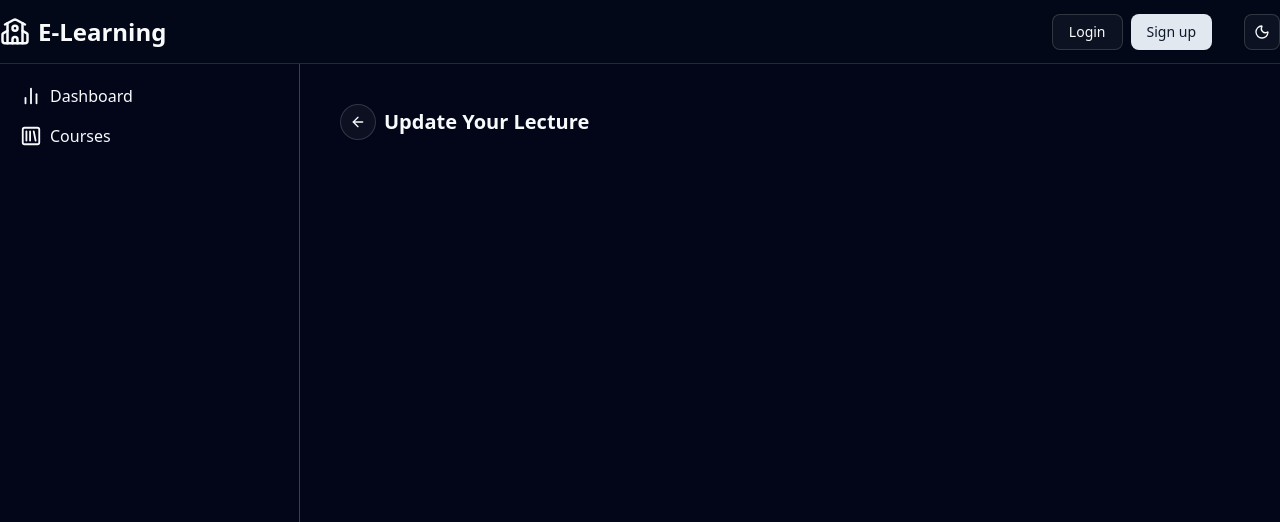
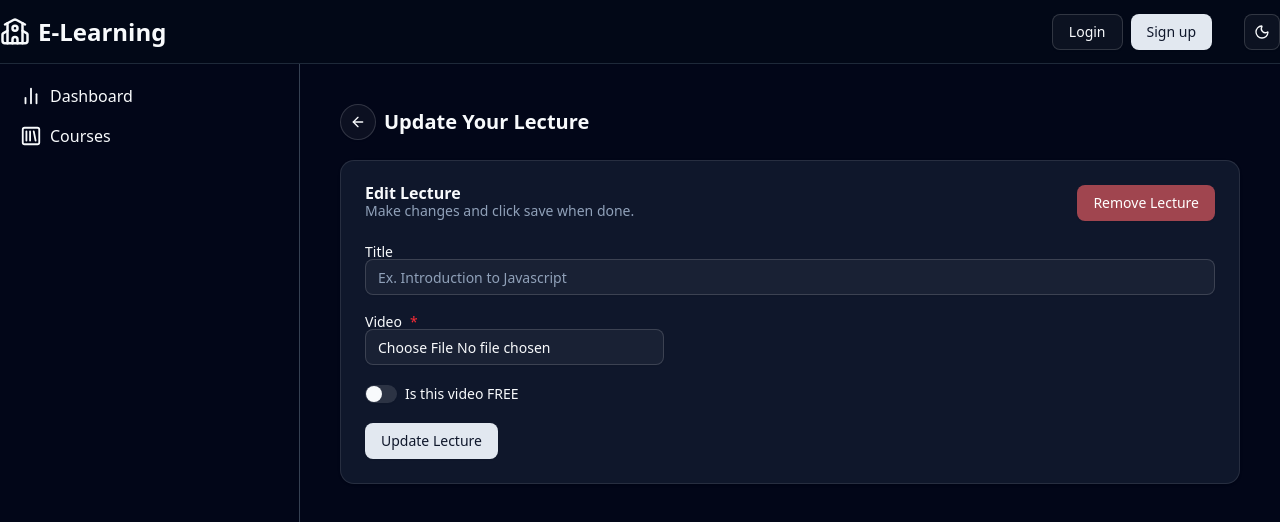
Before and after one commit to AyushSharma113/LMS, a React (Vite) app in the folder lmssystem/: page /admin/course/1/lecture/1 in a window 1280 px wide. Shown: the top 522 px of the page. Built offline with nearby package versions, Linux system fonts and the light colour scheme; no server answers.

Commit message:
added edit lecture page

```diff
--- a/lmssystem/package.json
+++ b/lmssystem/package.json
@@ -14,8 +14,10 @@
     "@radix-ui/react-dialog": "^1.1.14",
     "@radix-ui/react-dropdown-menu": "^2.1.15",
     "@radix-ui/react-label": "^2.1.7",
+    "@radix-ui/react-progress": "^1.1.7",
     "@radix-ui/react-select": "^2.2.6",
     "@radix-ui/react-slot": "^1.2.3",
+    "@radix-ui/react-switch": "^1.2.6",
     "@radix-ui/react-tabs": "^1.1.12",
     "@reduxjs/toolkit": "^2.8.2",
     "@tailwindcss/vite": "^4.1.11",
--- /dev/null
+++ b/lmssystem/src/components/ui/progress.jsx
@@ -0,0 +1,27 @@
+import * as React from "react"
+import * as ProgressPrimitive from "@radix-ui/react-progress"
+
+import { cn } from "@/lib/utils"
+
+function Progress({
+  className,
+  value,
+  ...props
+}) {
+  return (
+    <ProgressPrimitive.Root
+      data-slot="progress"
+      className={cn(
+        "bg-primary/20 relative h-2 w-full overflow-hidden rounded-full",
+        className
+      )}
+      {...props}>
+      <ProgressPrimitive.Indicator
+        data-slot="progress-indicator"
+        className="bg-primary h-full w-full flex-1 transition-all"
+        style={{ transform: `translateX(-${100 - (value || 0)}%)` }} />
+    </ProgressPrimitive.Root>
+  );
+}
+
+export { Progress }
--- /dev/null
+++ b/lmssystem/src/components/ui/switch.jsx
@@ -0,0 +1,27 @@
+import * as React from "react"
+import * as SwitchPrimitive from "@radix-ui/react-switch"
+
+import { cn } from "@/lib/utils"
+
+function Switch({
+  className,
+  ...props
+}) {
+  return (
+    <SwitchPrimitive.Root
+      data-slot="switch"
+      className={cn(
+        "peer data-[state=checked]:bg-primary data-[state=unchecked]:bg-input focus-visible:border-ring focus-visible:ring-ring/50 dark:data-[state=unchecked]:bg-input/80 inline-flex h-[1.15rem] w-8 shrink-0 items-center rounded-full border border-transparent shadow-xs transition-all outline-none focus-visible:ring-[3px] disabled:cursor-not-allowed disabled:opacity-50",
+        className
+      )}
+      {...props}>
+      <SwitchPrimitive.Thumb
+        data-slot="switch-thumb"
+        className={cn(
+          "bg-background dark:data-[state=unchecked]:bg-foreground dark:data-[state=checked]:bg-primary-foreground pointer-events-none block size-4 rounded-full ring-0 transition-transform data-[state=checked]:translate-x-[calc(100%-2px)] data-[state=unchecked]:translate-x-0"
+        )} />
+    </SwitchPrimitive.Root>
+  );
+}
+
+export { Switch }
--- a/lmssystem/src/pages/admin/lecture/EditLecture.jsx
+++ b/lmssystem/src/pages/admin/lecture/EditLecture.jsx
@@ -2,6 +2,7 @@
 import { ArrowLeft } from "lucide-react";
 import React from "react";
 import { Link, useParams } from "react-router-dom";
+import LectureTab from "./LectureTab";
 // import LectureTab from "./LectureTab";
 
 const EditLecture = () => {
@@ -19,7 +20,7 @@
           <h1 className="font-bold text-xl">Update Your Lecture</h1>
         </div>
       </div>
-      {/* <LectureTab /> */}
+      <LectureTab />
     </div>
   );
 };
--- a/lmssystem/src/pages/admin/lecture/LectureTab.jsx
+++ b/lmssystem/src/pages/admin/lecture/LectureTab.jsx
@@ -0,0 +1,116 @@
+import { Button } from "@/components/ui/button";
+import {
+  Card,
+  CardContent,
+  CardDescription,
+  CardHeader,
+  CardTitle,
+} from "@/components/ui/card";
+import { Input } from "@/components/ui/input";
+import { Label } from "@/components/ui/label";
+import { Progress } from "@/components/ui/progress";
+import { Switch } from "@/components/ui/switch";
+import { Loader2 } from "lucide-react";
+import { useState } from "react";
+import { useParams } from "react-router-dom";
+
+const MEDIA_API = "http://localhost:8080/api/v1/media";
+
+const LectureTab = () => {
+  const removeLoading = false;
+  const [lectureTitle, setLectureTitle] = useState("");
+  const [uploadVideInfo, setUploadVideoInfo] = useState(null);
+  const [isFree, setIsFree] = useState(false);
+  const [mediaProgress, setMediaProgress] = useState(false);
+  const [uploadProgress, setUploadProgress] = useState(0);
+  const [btnDisable, setBtnDisable] = useState(true);
+  const params = useParams();
+  const { courseId, lectureId } = params;
+  const isLoading = false;
+
+  const editLectureHandler = () => {
+    console.log("what the fuck is this");
+  };
+
+  return (
+    <Card>
+      <CardHeader className="flex justify-between">
+        <div>
+          <CardTitle>Edit Lecture</CardTitle>
+          <CardDescription>
+            Make changes and click save when done.
+          </CardDescription>
+        </div>
+        <div className="flex items-center gap-2">
+          <Button
+            disbaled={removeLoading}
+            variant="destructive"
+            // onClick={removeLectureHandler}
+          >
+            {removeLoading ? (
+              <>
+                <Loader2 className="mr-2 h-4 w-4 animate-spin" />
+                Please wait
+              </>
+            ) : (
+              "Remove Lecture"
+            )}
+          </Button>
+        </div>
+      </CardHeader>
+      <CardContent>
+        <div>
+          <Label>Title</Label>
+          <Input
+            value={lectureTitle}
+            onChange={(e) => setLectureTitle(e.target.value)}
+            type="text"
+            placeholder="Ex. Introduction to Javascript"
+          />
+        </div>
+        <div className="my-5">
+          <Label>
+            Video <span className="text-red-500">*</span>
+          </Label>
+          <Input
+            type="file"
+            accept="video/*"
+            // onChange={fileChangeHandler}
+            placeholder="Ex. Introduction to Javascript"
+            className="w-fit"
+          />
+        </div>
+        <div className="flex items-center space-x-2 my-5">
+          <Switch
+            checked={isFree}
+            onCheckedChange={setIsFree}
+            id="airplane-mode"
+          />
+          <Label htmlFor="airplane-mode">Is this video FREE</Label>
+        </div>
+
+        {mediaProgress && (
+          <div className="my-4">
+            <Progress value={uploadProgress} />
+            <p>{uploadProgress}% uploaded</p>
+          </div>
+        )}
+
+        <div className="mt-4">
+          <Button disabled={isLoading} onClick={editLectureHandler}>
+            {isLoading ? (
+              <>
+                <Loader2 className="mr-2 h-4 w-4 animate-spin" />
+                Please wait
+              </>
+            ) : (
+              "Update Lecture"
+            )}
+          </Button>
+        </div>
+      </CardContent>
+    </Card>
+  );
+};
+
+export default LectureTab;
```
Also changed, not shown: 1 other file (tests, documents, lock files or other folders).
